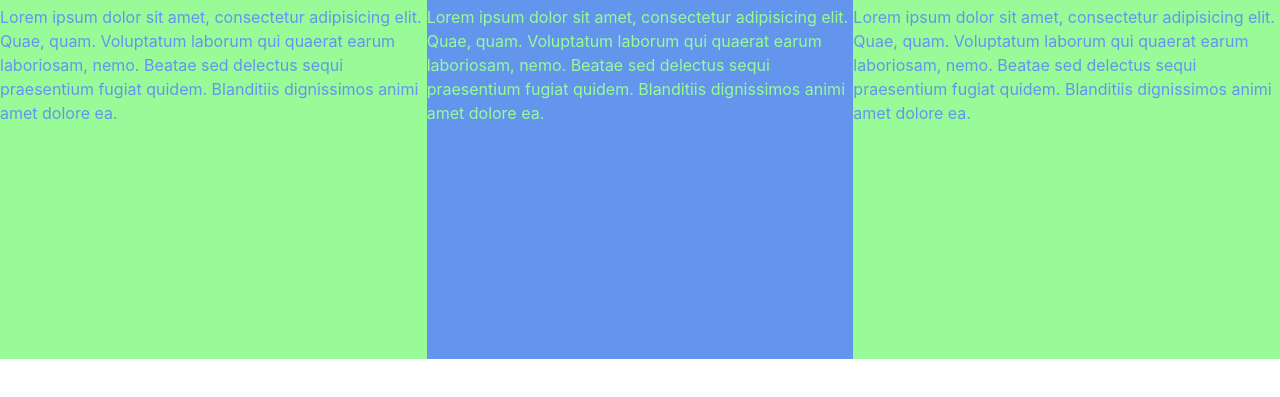
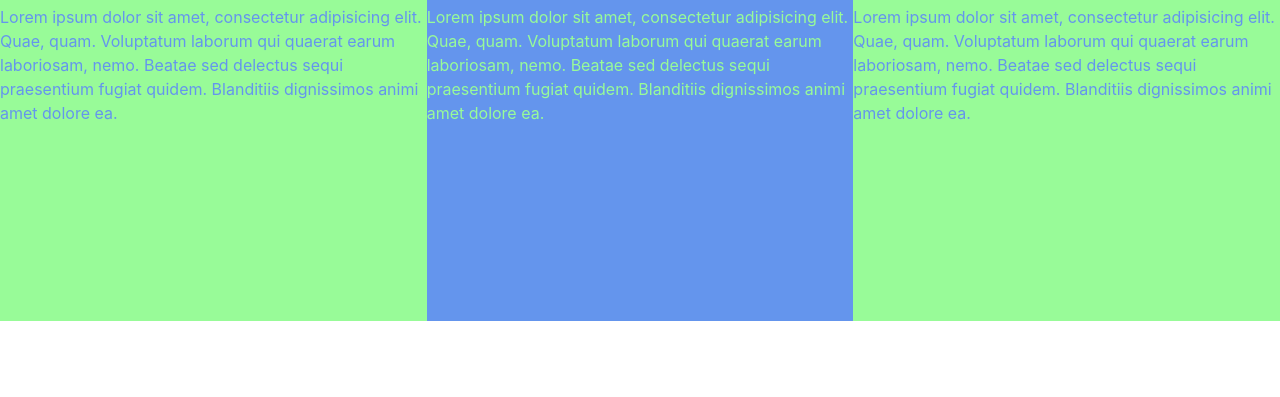
Before and after one commit to npeleh/newtm, a plain HTML site: page index.html in a window 1280 px wide. Shown: the part 341-738 px from the top of the page. Drawn offline with nearby package versions, Linux system fonts and the light colour scheme; some packages are replaced by stand-ins of ours.

Commit message:
done task

```diff
--- a/style.css
+++ b/style.css
@@ -18,7 +18,7 @@
 }
 .box1, .box2, .box3{
     width: 34%;
-    min-height: 400px;
+    min-height: 362px;
     background-color: palegreen;
     color: cornflowerblue;
 }
```
